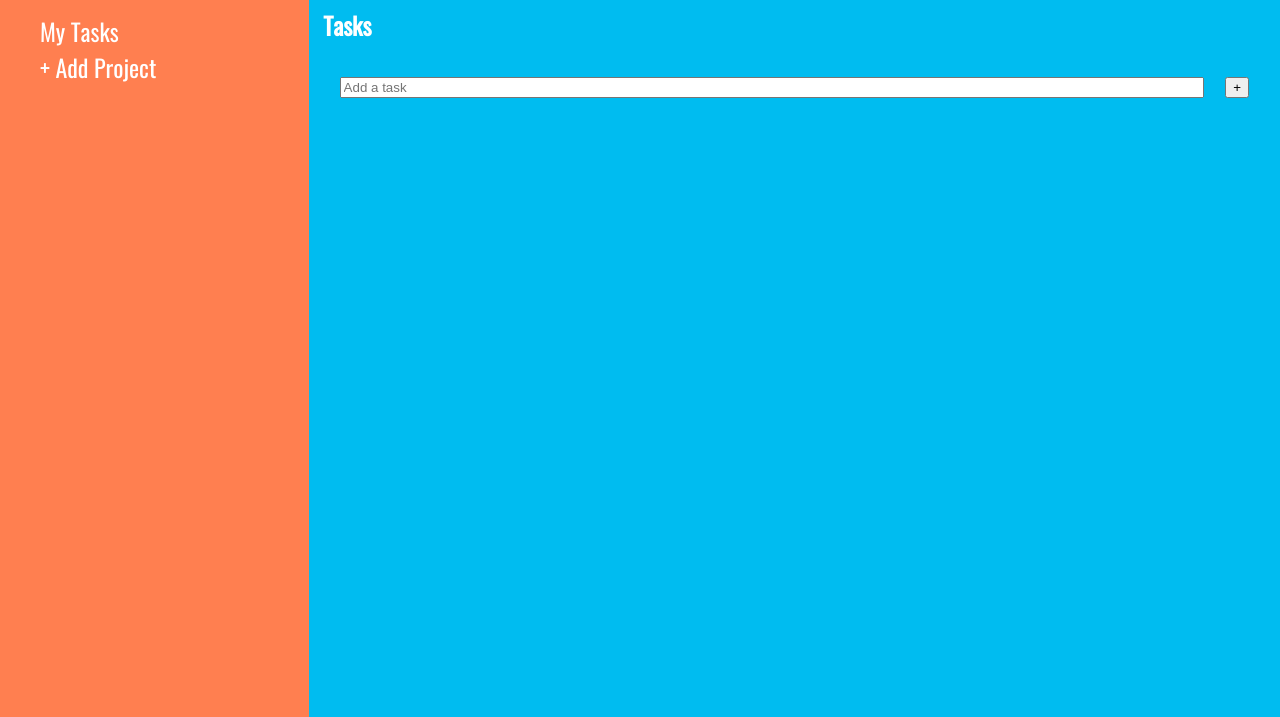
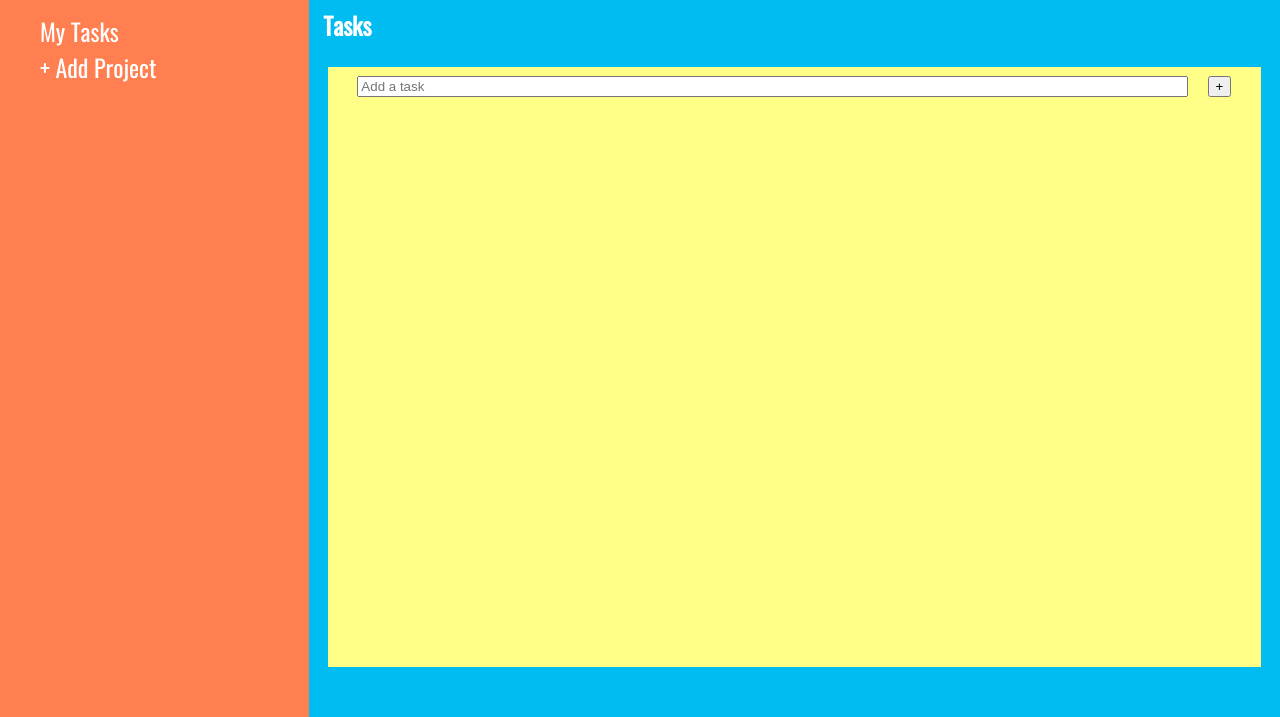
Before and after one commit to xandre9-git/mas-to-dos, a website built with webpack: page dist/index.html in a window 1280 px wide. Shown: the part 83-800 px from the top of the page. Built offline with nearby package versions, Linux system fonts and the light colour scheme.

Commit message:
Update name of class selector for current task lists

```diff
--- a/src/style.css
+++ b/src/style.css
@@ -70,7 +70,7 @@ h1 {
   margin-bottom: 2.5%;
 }
 
-.current-task-list {
+.current-task-list-container {
   background-color: #ffff88;
   height: 75vh;
   margin: 2%;
```
